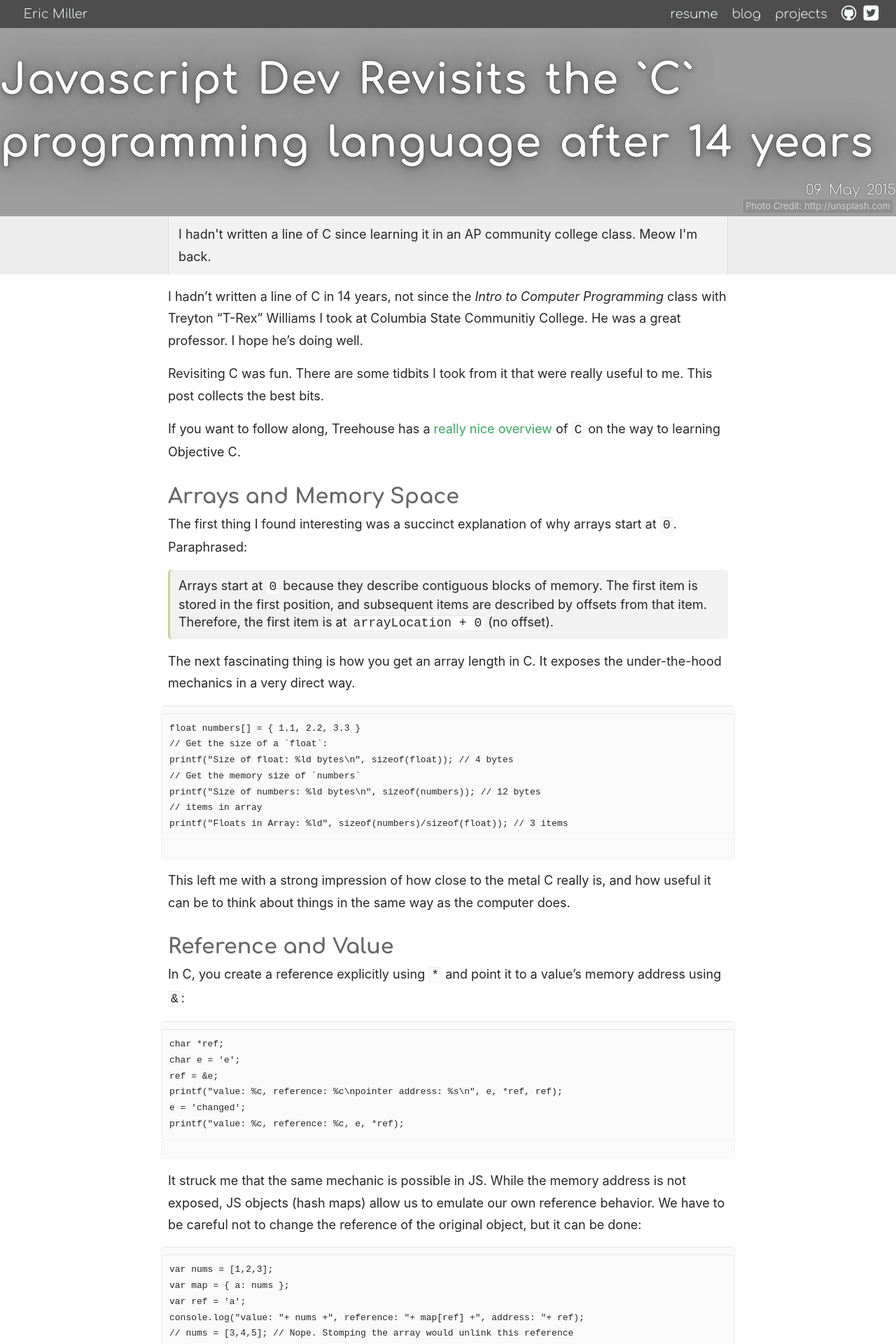
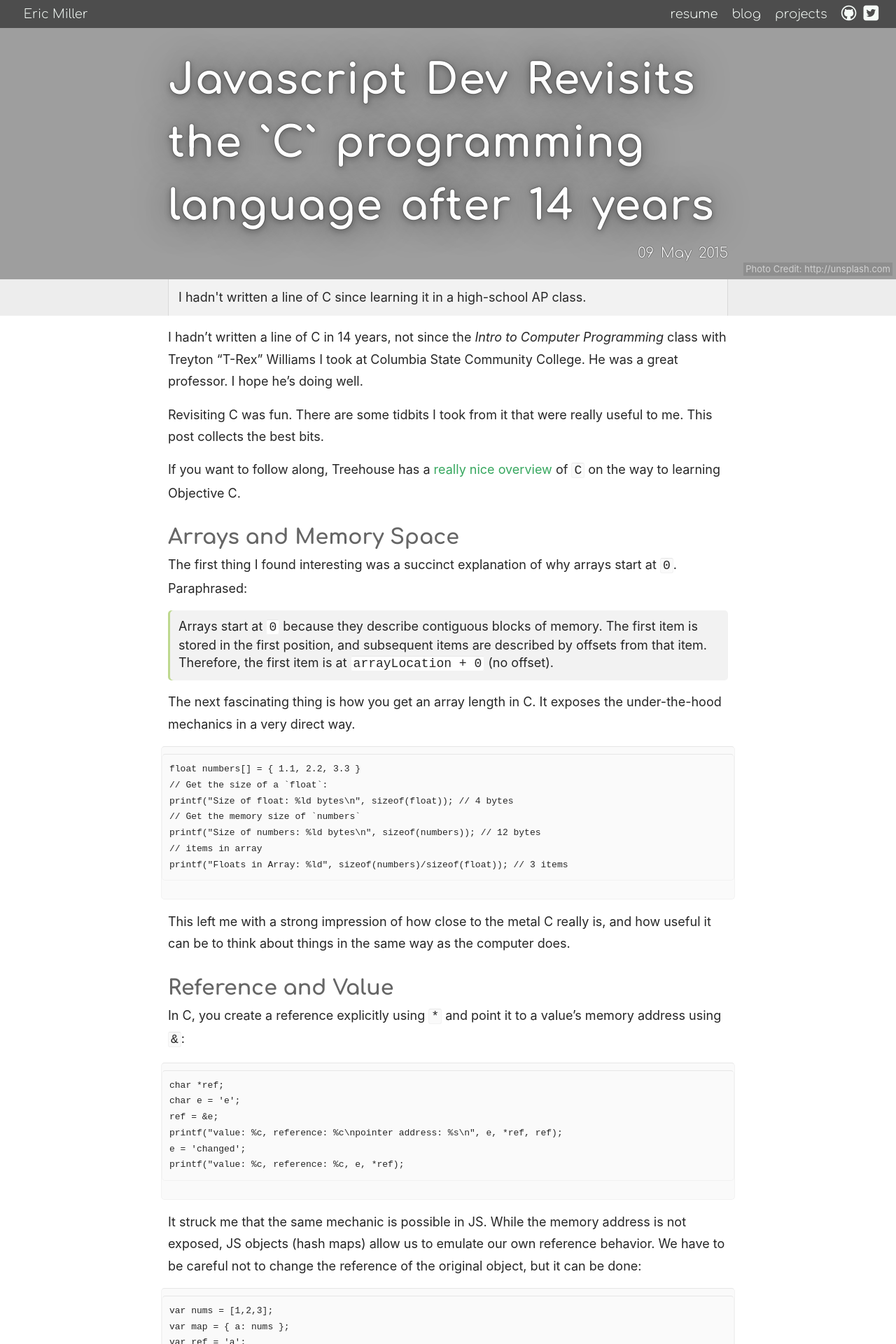
Before and after one commit to SimplGy/simplgy.github.io, a Jekyll site: the page built from blog/_posts/2015-05-09-revisiting-c.md, in a window 1280 px wide. Shown: the top 1920 px of the page at 70% size. Built offline with Jekyll 4.4.1, drawn with Linux system fonts in a browser that asks for light colours; some of the changed text lies outside the part shown.

Commit message:
Limit width of title on blog posts (regression fix). spelling fixes

```diff
--- a/blog/_posts/2015-05-09-revisiting-c.md
+++ b/blog/_posts/2015-05-09-revisiting-c.md
@@ -1,11 +1,11 @@
 ---
 title: Javascript Dev Revisits the `C` programming language after 14 years
-excerpt: I hadn't written a line of C since learning it in an AP community college class. Meow I'm back.
+excerpt: I hadn't written a line of C since learning it in a high-school AP class.
 banner: http://simple.gy/img/apollo-13-eva-test.jpg
 bannerCaption: "Photo Credit: http://unsplash.com"
 ---
 
-I hadn't written a line of C in 14 years, not since the *Intro to Computer Programming* class with Treyton "T-Rex" Williams I took at Columbia State Communitiy College. He was a great professor. I hope he's doing well.
+I hadn't written a line of C in 14 years, not since the *Intro to Computer Programming* class with Treyton "T-Rex" Williams I took at Columbia State Community College. He was a great professor. I hope he's doing well.
 
 Revisiting C was fun. There are some tidbits I took from it that were really useful to me. This post collects the best bits.
 
--- a/blog/blog.sass
+++ b/blog/blog.sass
@@ -3,7 +3,11 @@
 
 
 // ------------------------------------------- A single blog post
-//.blogPost
+
+
+article, .banner .content
+  max-width: 800px
+  margin: 0 auto
 
 
 
--- a/css/article.sass
+++ b/css/article.sass
@@ -9,8 +9,6 @@ article
   font-size: $fontSize
   line-height: 1.75
   padding: 0 $padding
-  max-width: 800px
-  margin: 0 auto
 
   h2 small
     font-size: 60%
```
Also changed, not shown: other parts of blog/_posts/2015-05-09-revisiting-c.md (+1 -1 lines), blog/_posts/2015-03-03-swift-ios-changes.md (+1 -1 lines), css/all.css, 1 other file.
